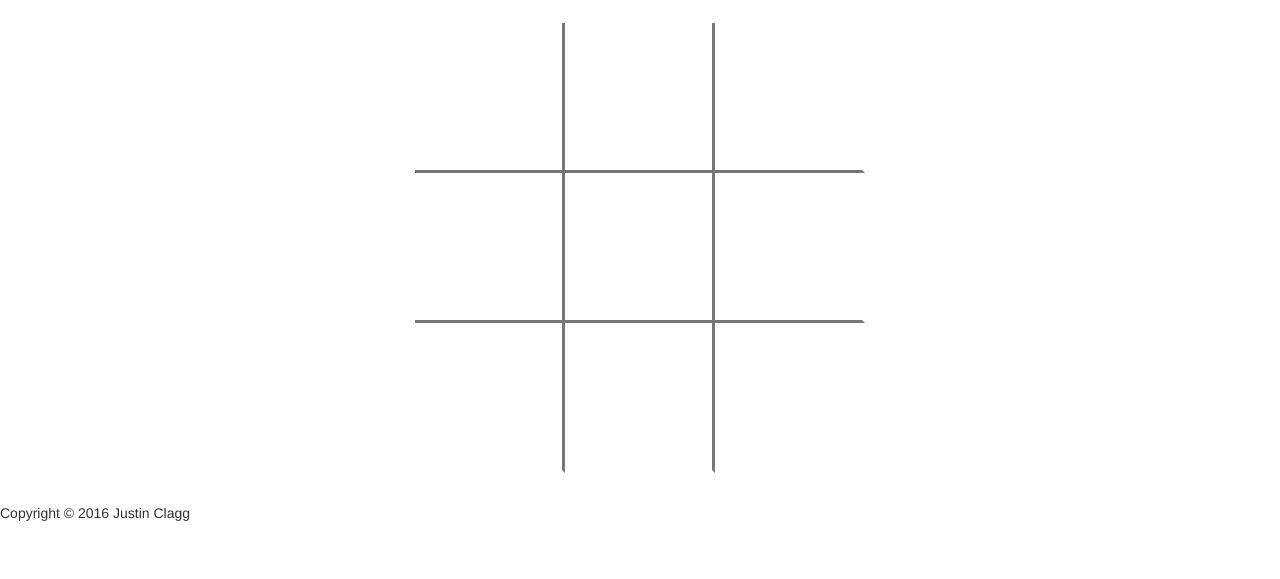
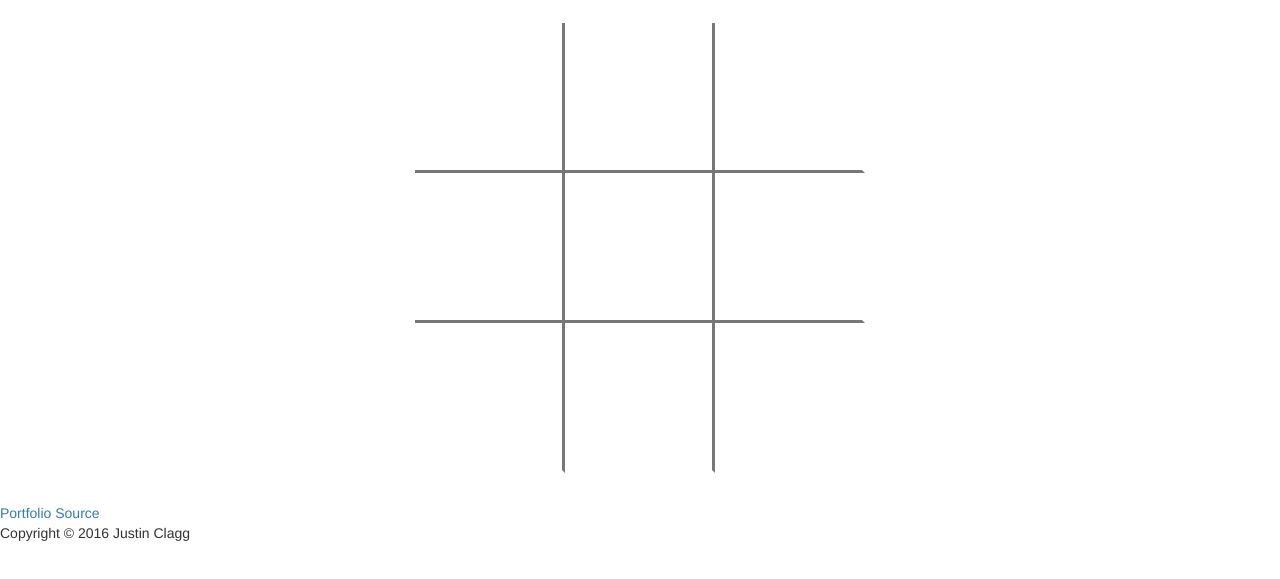
Before and after one commit to justinclagg/tic-tac-toe, a plain HTML site: page index.html in a window 1280 px wide. Shown: the part 71-650 px from the top of the page. Drawn offline with nearby package versions, Linux system fonts and the light colour scheme.

Commit message:
added project footer

```diff
--- a/index.html
+++ b/index.html
@@ -8,10 +8,10 @@
     <meta name="viewport" content="width=device-width, initial-scale=1, user-scalable=no">
     <link rel="stylesheet" type="text/css" href="https://maxcdn.bootstrapcdn.com/bootstrap/3.3.6/css/bootstrap.min.css">
     <link rel="stylesheet" type="text/css" href="styles.css">
+	<link rel="stylesheet" type="text/css" href="../justinclagg.github.io/assets/css/project-footer.css">
     <script type="text/javascript" src="https://code.jquery.com/jquery-2.2.4.min.js"></script>
     <script type="text/javascript" src="script.js"></script>
     <script type="text/javascript" src="https://maxcdn.bootstrapcdn.com/bootstrap/3.3.6/js/bootstrap.min.js" async></script>
-	<link rel="stylesheet" type="text/css" href="../justinclagg.github.io/assets/css/footer.css">
 </head>
 <body>
   <!-- Navigation bar -->
@@ -63,7 +63,9 @@
       <div id="square-8" class="square"></div>
     </div>
   </div>
-	<footer>
+	<footer class="project-footer">
+		<a href="http://www.justinclagg.com">Portfolio</a>
+		<a href="https://github.com/justinclagg/tic-tac-toe" target="_blank">Source</a>
 		<p>Copyright © 2016 Justin Clagg</p>
 	</footer>
 </body>
```
